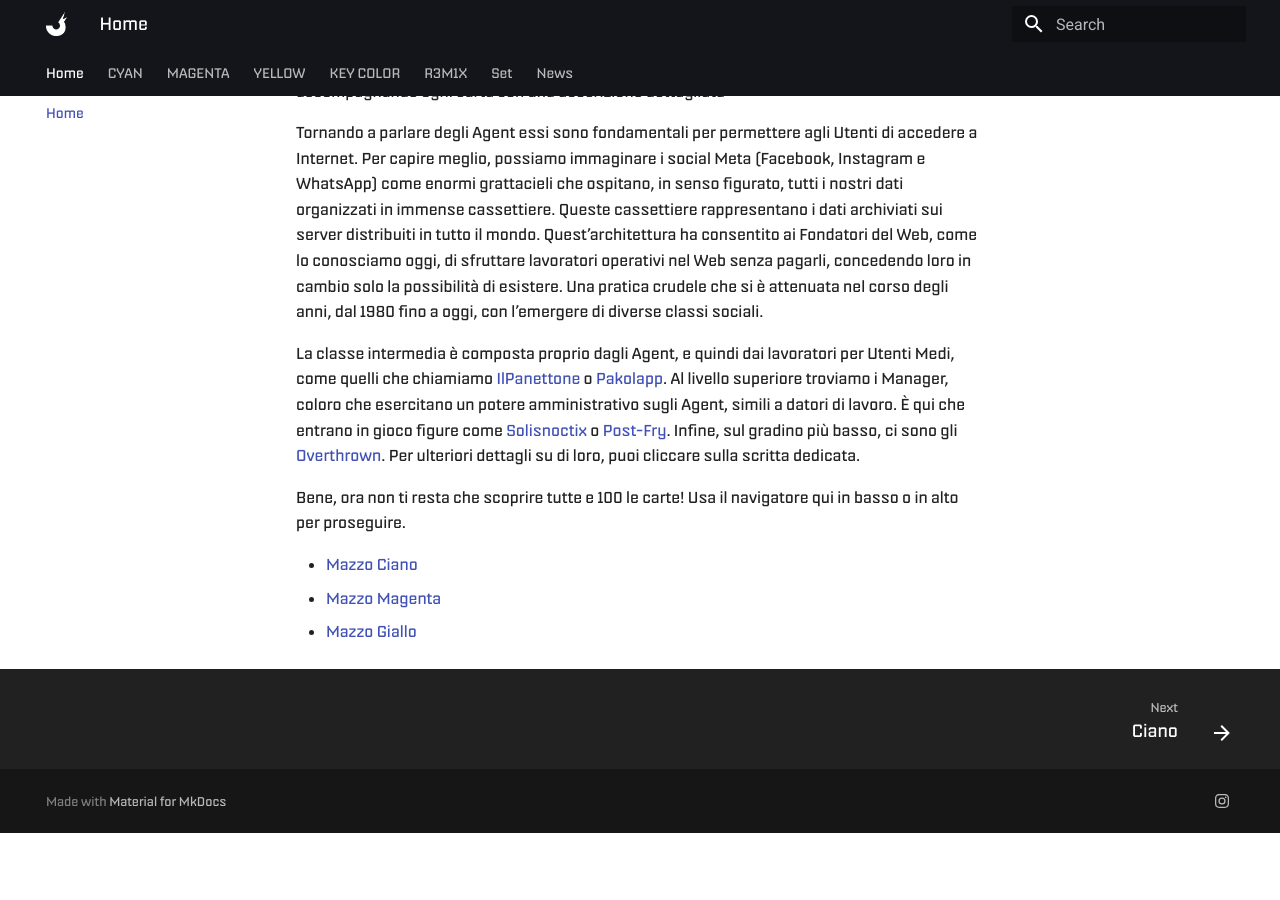
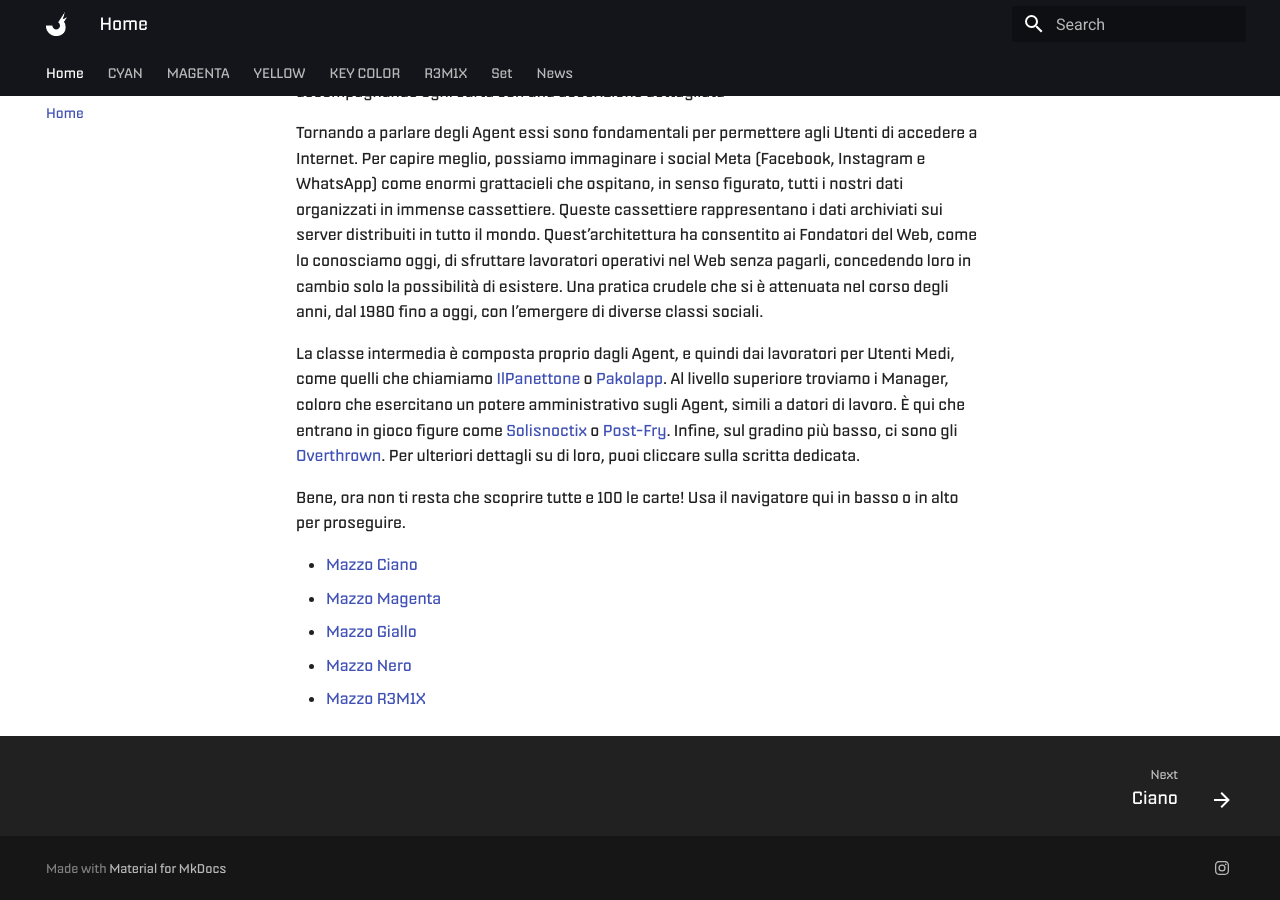
Before and after one commit to SamFollSF/CMYK5, an MkDocs documentation site: the page built from docs/index.md, in a window 1280 px wide and 900 px high, scrolled down 549 px. Built offline with MkDocs 1.6.1 and Material for MkDocs 9.7.7, drawn with Linux system fonts in a browser that asks for light colours; before the commit the page ends 1382 px from its top, so only the background shows below that.

Commit message:
provafavicon

```diff
--- a/docs/index.md
+++ b/docs/index.md
@@ -15,3 +15,5 @@
 - [Mazzo Ciano](Ciano/carteciano.md)
 - [Mazzo Magenta](cartemag.md)
 - [Mazzo Giallo](cartegia.md)
+- [Mazzo Nero](cartener.md)
+- [Mazzo R3M1X](carterem.md)
--- a/mkdocs.yml
+++ b/mkdocs.yml
@@ -117,6 +117,7 @@
   social:
     - icon: fontawesome/brands/instagram
       link: https://www.instagram.com/samfoll.design?igsh=enB6NHZiMWt1bnl6
+  favicon: /favicon.ico
 
 extra_css:
   - assets/custom.css
```
Also changed, not shown: docs/favicon.ico (added).
